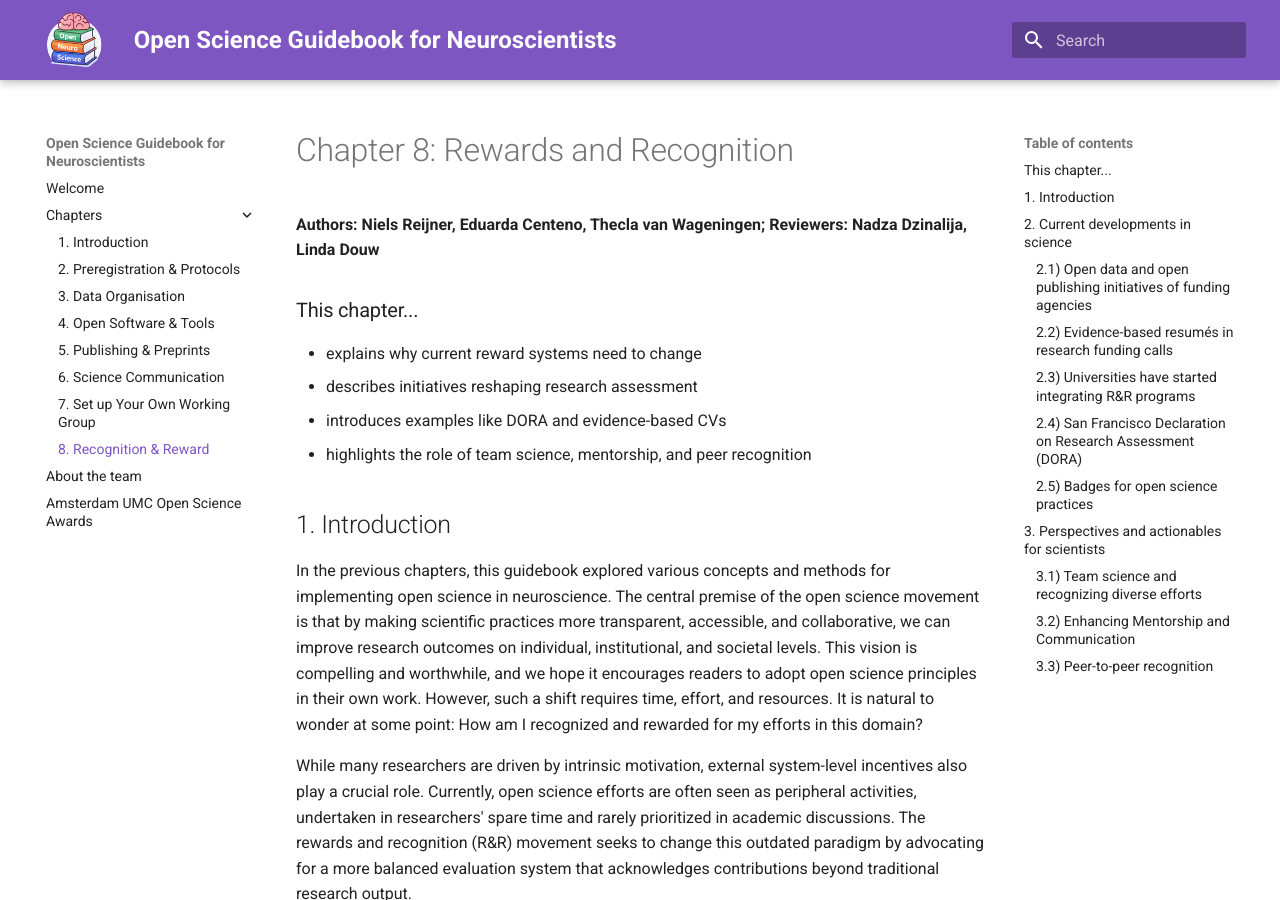
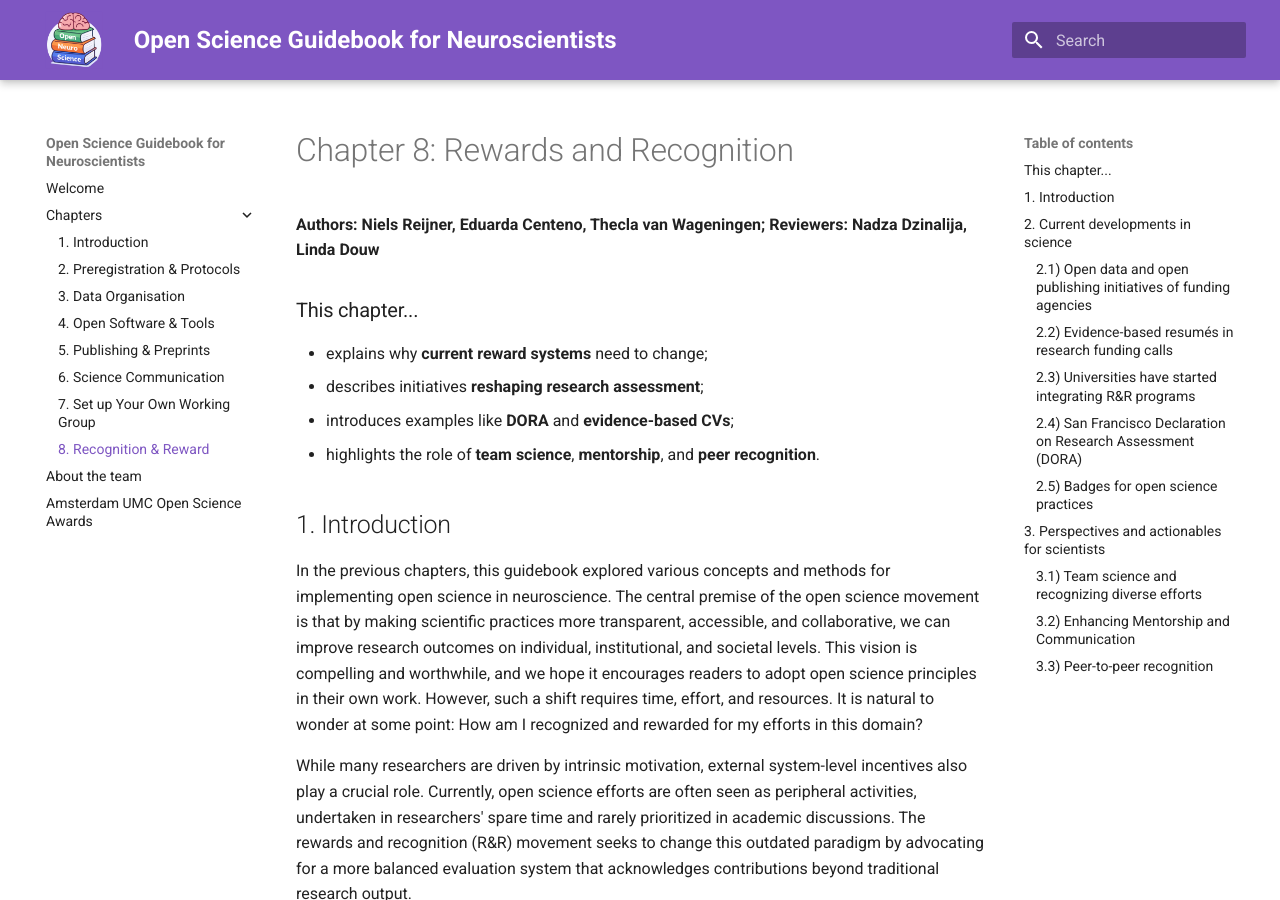
Before and after one commit to ANW-Open-Science/Open-Science-Guidebook-for-Neuroscientists, an MkDocs documentation site: the page built from docs/tabs/8-recognition_reward.md, in a window 1280 px wide and 900 px high. Built offline with MkDocs 1.6.1 and Material for MkDocs 9.7.7, drawn with Linux system fonts in a browser that asks for light colours.

Commit message:
bolded bullet points ch8

```diff
--- a/docs/tabs/8-recognition_reward.md
+++ b/docs/tabs/8-recognition_reward.md
@@ -3,10 +3,10 @@
 **Authors: Niels Reijner, Eduarda Centeno, Thecla van Wageningen; Reviewers: Nadza Dzinalija, Linda Douw**
 
 ### This chapter...
-- explains why current reward systems need to change
-- describes initiatives reshaping research assessment
-- introduces examples like DORA and evidence-based CVs
-- highlights the role of team science, mentorship, and peer recognition
+- explains why **current reward systems** need to change;
+- describes initiatives **reshaping research assessment**;
+- introduces examples like **DORA** and **evidence-based CVs**;
+- highlights the role of **team science**, **mentorship**, and **peer recognition**.
 
 ## 1. Introduction
 In the previous chapters, this guidebook explored various concepts and methods for implementing open science in neuroscience. The central premise of the open science movement is that by making scientific practices more transparent, accessible, and collaborative, we can improve research outcomes on individual, institutional, and societal levels. This vision is compelling and worthwhile, and we hope it encourages readers to adopt open science principles in their own work. However, such a shift requires time, effort, and resources. It is natural to wonder at some point: How am I recognized and rewarded for my efforts in this domain?
```
